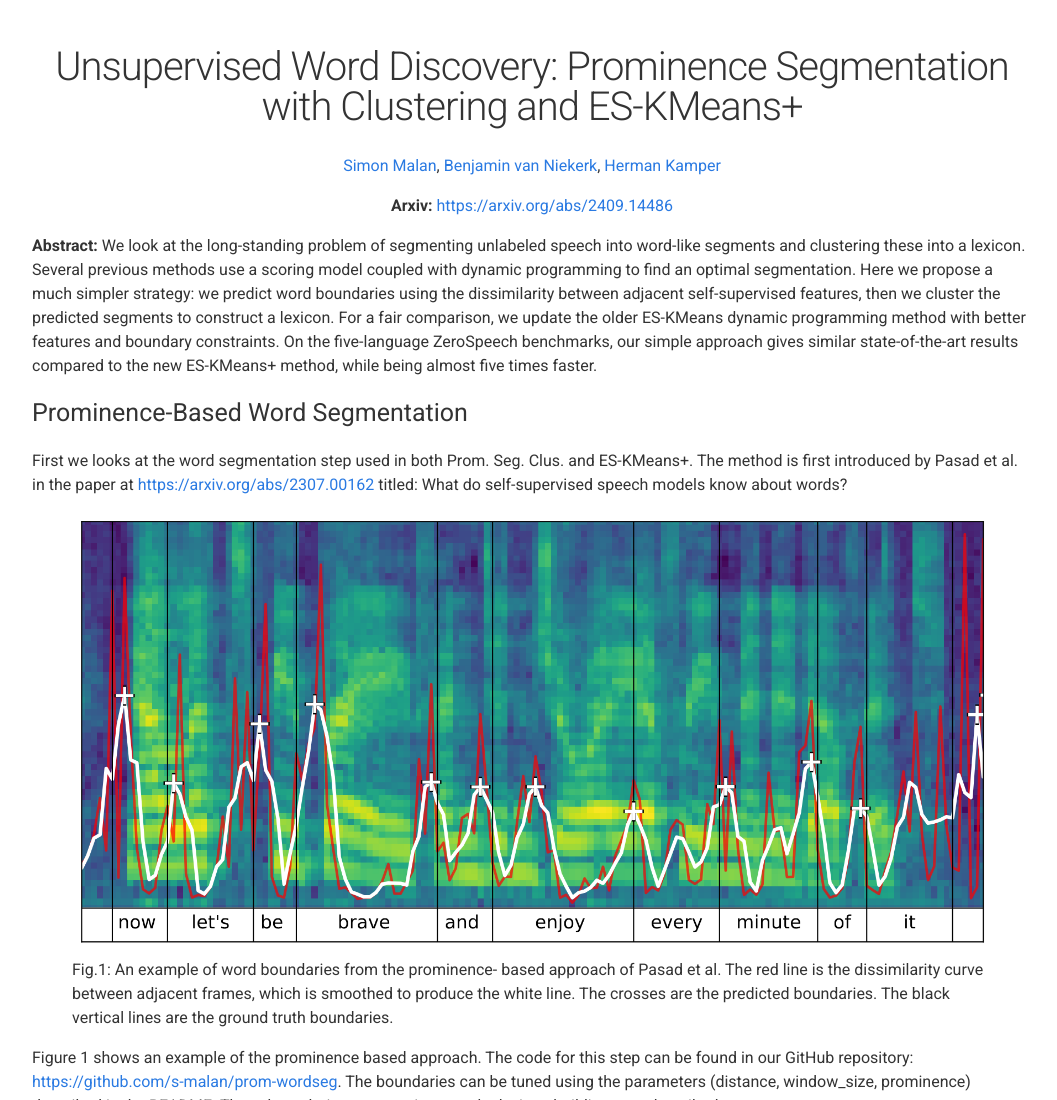
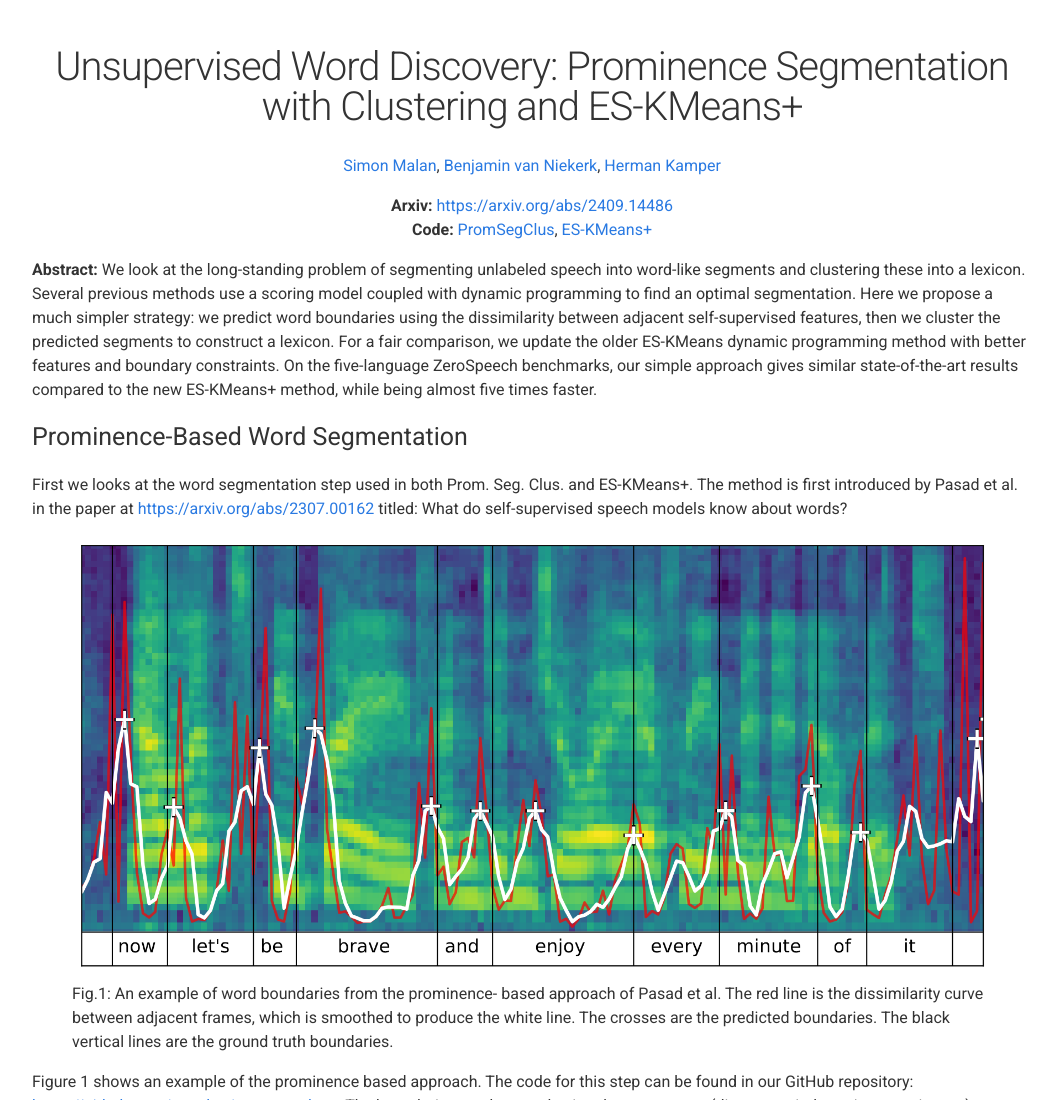
Before and after one commit to s-malan/prom-seg-clus, a plain HTML site: page index.html in a window 1280 px wide. Shown: the top 1100 px of the page, without its empty margins (108-1165 px from the left). Drawn offline with Linux system fonts and the light colour scheme.

Commit message:
add code links on top of page

```diff
--- a/index.html
+++ b/index.html
@@ -92,6 +92,10 @@
 <!--         [<a href="https://arxiv.org/abs/2409.14486" target="_blank" rel="external noopener noreferrer">arXiv</a>]
         &ensp;
         [<a href="github.com/???" target="_blank" rel="external noopener noreferrer">Code</a>] -->
+        <br>
+        <b>Code:</b>
+        <a href="https://github.com/s-malan/prom-seg-clus" target="_blank" rel="noopener noreferrer">PromSegClus</a>,
+        <a href="https://github.com/s-malan/es-kmeans-plus" target="_blank" rel="noopener noreferrer">ES-KMeans+</a>
     </p>
 
     <p>
```
